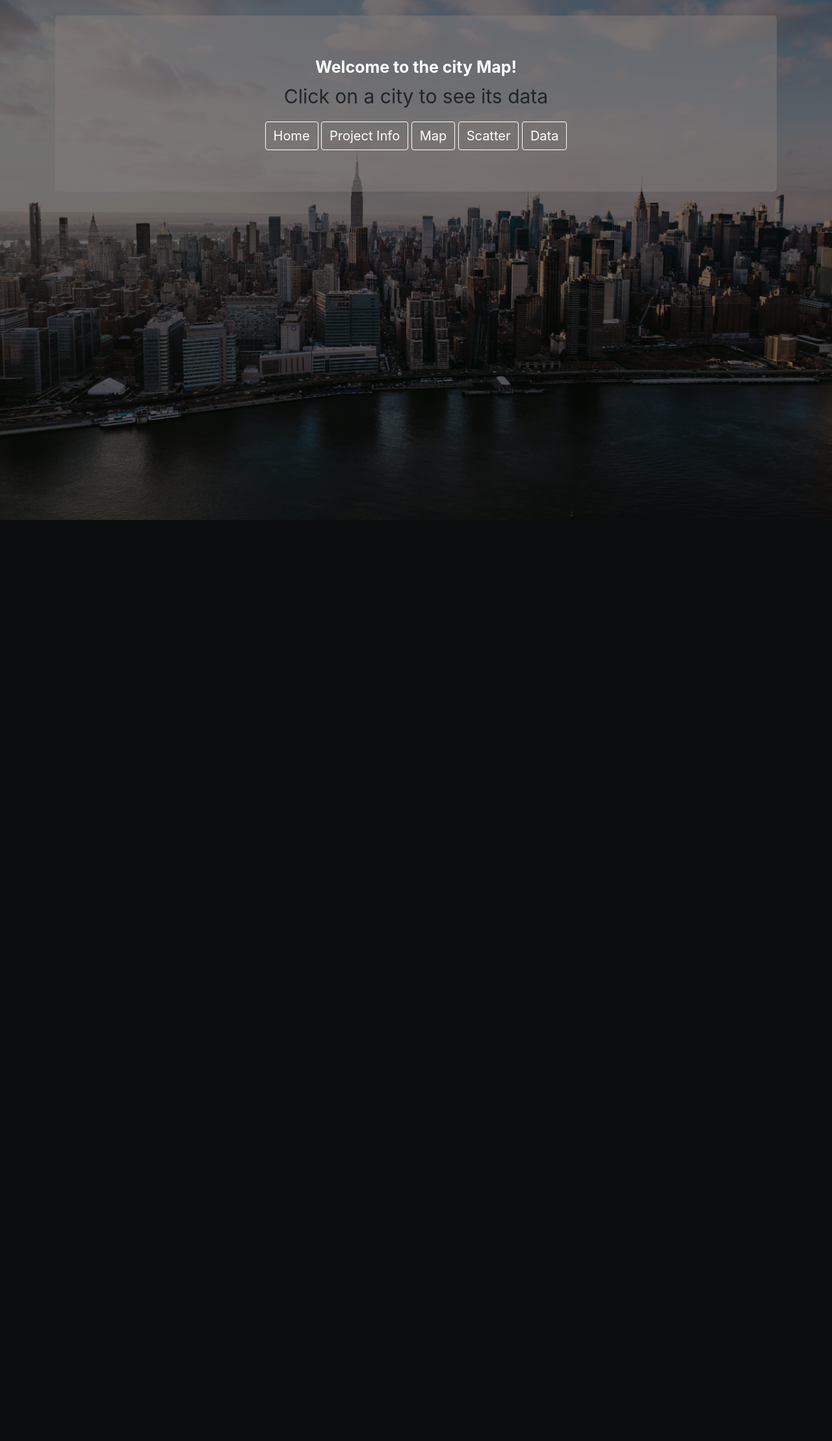
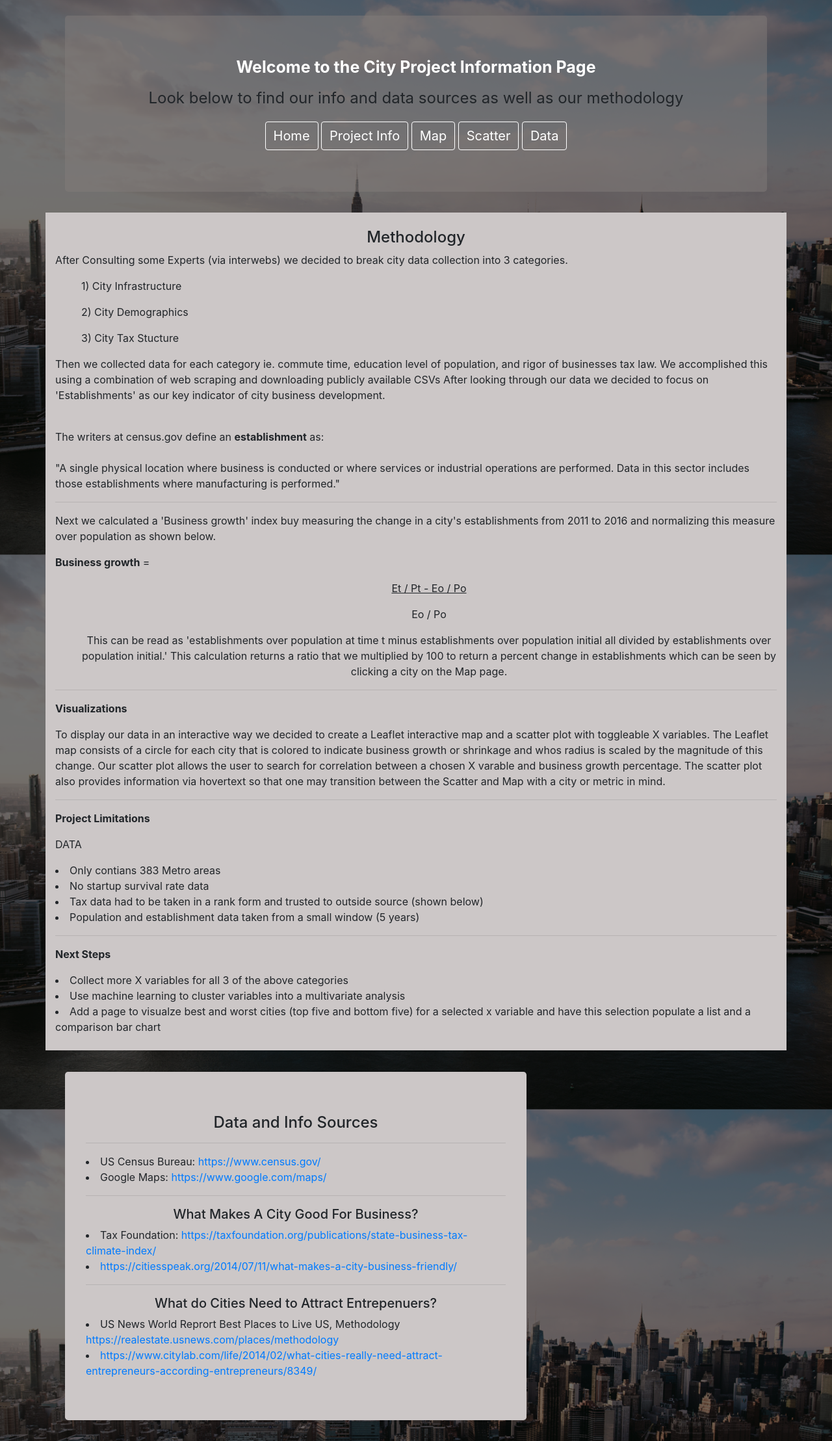
Before and after one commit to DougAF/Project2_US_Cities, a Flask app: page /info in a window 1280 px wide. Shown: the whole page at 65% size. Before the commit the page ends 800 px from the top, so only its background shows below. Run offline with Flask 2, Linux system fonts and the light colour scheme; data comes from the database, SQL or seed files in the repository; some libraries are stand-ins or nearby versions.

Commit message:
Project info html finished, scatter title added, and leaflet popups and circles improved

```diff
--- a/static/app.js
+++ b/static/app.js
@@ -41,10 +41,10 @@ function init(){
     var layout = {
        height: 600,
        width: 800,
-       title: 'Plot Title',
+       title: 'X vs Business Growth',
        xaxis: {
            title: {
-               text:'X Variable'
+               text:'Selected X Variable'
            }
        },
        yaxis: {
--- a/static/logic.js
+++ b/static/logic.js
@@ -33,7 +33,7 @@ function createMap(citiesPlot) {
 
     // Create an overlayMaps object to hold the quakePlot layer
     let overlayMaps = {
-        "<b>US Cities</b><hr>Click a Circle for more info!<br>": citiesPlot
+        "<b>US Cities</b><hr>Click a Circle for more info! <br> Note all data shown is from 2016<br>": citiesPlot
     };
 
     // Create the map object with options
@@ -67,14 +67,14 @@ function createCircleMarkers(response) {
         let options = {
             radius: Math.abs(city.biz_growth_Y)*3000,
             fillColor: colorCity(city.biz_growth_Y),
-            color: "lightgreen",
+            color: colorCityRim(city.biz_growth_Y),
             weight: 1,
             opacity: 1,
             fillOpacity: 0.5
           }
 
         // new Date parses Epoch time from JSON into human readable date&time
-        const popupMsg = "<h4>" + city.city + ", " + city.state + " Business Growth: " + (city.biz_growth_Y).toFixed(2)+ "%" + "<h4><hr><h5>Population: "+ numberWithCommas(city.population_2016) + " " + "Establishments: " + numberWithCommas(city.estab_2016) + "<h5>";
+        const popupMsg = "<h4>" + city.city + ", " + city.state + "<hr></h4>" +"<h5><b> Business Growth: " + (city.biz_growth_Y).toFixed(2)+ "%</b>" + "<hr><li>Population: "+ numberWithCommas(city.population_2016) + "</li> " + "<li>Establishments: " + numberWithCommas(city.estab_2016) + "</li> " + "<li>Tax Law Rank: " + city.tax_rank + "</li> " +  "<li>Education: " + (city.bach_or_higher_percent).toFixed(2) + "%     completed undergrad" + "</li> </h5> ";
         const citiesMarkers = L.circle(coords, options).bindPopup(popupMsg);
 
         // Add the marker to the quakeMarkers array
@@ -107,3 +107,12 @@ function numberWithCommas(x) {
      }
      return color
 };
+
+function colorCityRim(y) {
+    if (y<= 0) {
+        color = "darkorange"
+    } else {
+        color = "lightgreen"
+     }
+     return color
+};
--- a/templates/home.html
+++ b/templates/home.html
@@ -17,10 +17,10 @@
 <body>
     <!--========== PARALLAX ==========-->
   <div class="parallax-window" data-parallax="scroll" data-image-src="img/1920x1080/01.jpg">
-    <div class="parallax-content container">
+    <div class="parallax-content container"><br><br>
       <h2 class="carousel-title">City Analysis: Business Climate</h2>
       <br>
-      <h3>What makes a city business Friendly?<br/>Where should we start our next business venture?</h3>
+      <h3>What makes a city business Friendly?<br><hr>Where should we start our next business venture?</h3>
       </div>
   </div>
     <!--========== PARALLAX ==========-->
@@ -31,7 +31,7 @@
       <div class="row">
           <div class="col-md-12">
             <div class="text-center">
-                <h2> Team Yellow 2.0 </h2>
+                <h2><font color = "yellow">Team Yellow 2.0</font></h2>
                 <p style="font-size: 30px;"> A Simple Web Application </p>
                 <a class="btn btn-default btn-train" href="#top" role="button"> Home</a>
                 <a class="btn btn-default btn-train" href="/info" role="button"> Project Info</a>
--- a/templates/info.html
+++ b/templates/info.html
@@ -2,22 +2,17 @@
 <html lang="en">
 <head>
     <meta charset="UTF-8">
+    <Title>Information Sources</Title>
 
-  <title>Cities Database Dashboard</title>
-
-  <!-- Leaflet CSS -->
-  <link rel="stylesheet" href="https://unpkg.com/leaflet@1.0.0-rc.3/dist/leaflet.css">
     <!-- bootstrap CSS -->
     <link rel="stylesheet" href="https://stackpath.bootstrapcdn.com/bootstrap/4.3.1/css/bootstrap.min.css">
 
-  <!-- Our CSS -->
-  <link rel="stylesheet" type="text/css" href="../static/css/style.css">
+    <!-- CSS -->
     <link rel="stylesheet" type="text/css" href="../static/css/home.css">
     <link rel="stylesheet" type="text/css" href="../static/css/layout.css">
 
 </head>
 <body>
-
     <!--========== PARALLAX ==========-->
     <div class="parallax-window" data-parallax="scroll" data-image-src="img/1920x1080/01.jpg">
         <div class="parallax-content container">
@@ -28,11 +23,10 @@
 
     <!-- jumbotron Welcome -->
   <div class="container">
-    <div class="row">
       <div class="col-md-12">
         <div class="jumbotron" style = "background-color: rgba(129, 125, 123, 0.5)">
-          <h3><b> Welcome to the city Map!</b></h3>
-          <p style="font-size: 30px;"> Click on a city to see its data</p>
+          <h3><b> Welcome to the City Project Information Page</b></h3>
+          <p style="font-size: 30px;"><small> Look below to find our info and data sources as well as our methodology</small></p>
           <a class="btn btn-default btn-train" href="/" role="button"> Home </a>
           <a class="btn btn-default btn-train" href="/info" role="button"> Project Info</a>
           <a class="btn btn-default btn-train" href="/map" role="button"> Map</a>
@@ -41,18 +35,74 @@
         </div>
       </div>
   </div>
+
+  <!-- STORY -->
+<div class="container">
+  <div class="row" style = "background-color: rgb(204, 199, 199)">
+    <div class="col-md-12">
+      <br>
+        <h4>Methodology</h4>
+        <p class="text-left">After Consulting some Experts (via interwebs) we decided to break city data collection into 3 categories.</p>
+          <ul class="text-left">1) City Infrastructure</ul>
+          <ul class="text-left">2) City Demographics</ul>
+          <ul class="text-left">3) City Tax Stucture</ul>
+        <p class="text-left">Then we collected data for each category ie. commute time, education level of population, and rigor of businesses tax law. We accomplished this using a combination of web scraping and downloading publicly available CSVs After looking through our data we decided to focus on 'Establishments' as our key indicator of city business development.</p>
+        <br>
+        <p class="text-left">The writers at census.gov define an <b>establishment</b> as: <br><br>"A single physical location where business is conducted or where services or industrial operations are performed. Data in this sector includes those establishments where manufacturing is performed."</p>
+        <hr>
+        <p class="text-left">Next we calculated a 'Business growth' index buy measuring the change in a city's establishments from 2011 to 2016 and normalizing this measure over population as shown below.</p>
+        <p class="text-left"><b>Business growth</b> = </p>
+          <ul ><u>Et / Pt   -   Eo / Po</u></ul>
+          <ul >Eo / Po</ul>
+          <ul>This can be read as 'establishments over population at time t minus establishments over population initial all divided by establishments over population initial.' This calculation returns a ratio that we multiplied by 100 to return a percent change in establishments which can be seen by clicking a city on the Map page.</ul>
+          <hr>
+          <p class="text-left"><b>Visualizations</b></p>
+          <p class="text-left">To display our data in an interactive way we decided to create a Leaflet interactive map and a scatter plot with toggleable X variables. The Leaflet map consists of a circle for each city that is colored to indicate business growth or shrinkage and whos radius is scaled by the magnitude of this change. Our scatter plot allows the user to search for correlation between a chosen X varable and business growth percentage. The scatter plot also provides information via hovertext so that one may transition between the Scatter and Map with a city or metric in mind.</p>
+          <hr>
+          <p class="text-left"><b>Project Limitations</b></p>
+          <p class="text-left">DATA</p>
+          <li class="text-left">Only contians 383 Metro areas</li>
+          <li class="text-left">No startup survival rate data</li>
+          <li class="text-left">Tax data had to be taken in a rank form and trusted to outside source (shown below)</li>
+          <li class="text-left">Population and establishment data taken from a small window (5 years)</li>
+          <hr>
+          <p class="text-left"><b>Next Steps</b></p>
+          <li class="text-left">Collect more X variables for all 3 of the above categories</li>
+          <li class="text-left">Use machine learning to cluster variables into a multivariate analysis</li>
+          <li class="text-left">Add a page to visualze best and worst cities (top five and bottom five) for a selected x variable and have this selection populate a list and a comparison bar chart</li>
+
+
+          <br>
+
+    </div>
+  </div>
+<hr>
+</div>
+<!-- END STORY -->
+
+<!-- Sources -->
+
+  <div class="container">
+  <div class="col-md-8">
+        <div class="jumbotron" style = "background-color: rgb(204, 199, 199)">
+          <h4>Data and Info Sources</h4><hr>
+                <li class="text-left">US Census Bureau: <a href="https://www.census.gov/">https://www.census.gov/</a> </li>
+                <li class="text-left">Google Maps: <a href="https://www.google.com/maps/">https://www.google.com/maps/</a> </li><hr>
+                    <h5>What Makes A City Good For Business? </h5>
+                    <li class="text-left">Tax Foundation: <a href="https://taxfoundation.org/publications/state-business-tax-climate-index/">https://taxfoundation.org/publications/state-business-tax-climate-index/</a> </li>
+                        <li class="text-left"><a href="https://citiesspeak.org/2014/07/11/what-makes-a-city-business-friendly/">https://citiesspeak.org/2014/07/11/what-makes-a-city-business-friendly/</a></li><hr>
+                        <h5>What do Cities Need to Attract Entrepenuers?</h5>
+                        <li class="text-left">US News World Reprort Best Places to Live US, Methodology
+                            <a href="https://realestate.usnews.com/places/methodology">https://realestate.usnews.com/places/methodology</a>
+                          </li>
+                        <li class="text-left"><a href="https://www.citylab.com/life/2014/02/what-cities-really-need-attract-entrepreneurs-according-entrepreneurs/8349/">
+                            https://www.citylab.com/life/2014/02/what-cities-really-need-attract-entrepreneurs-according-entrepreneurs/8349/
+                        </a></li>
+                </li>
+            </ul>
+        </div>
       </div>
 
-<!-- D3 -->
-<script src="https://cdnjs.cloudflare.com/ajax/libs/d3/5.9.2/d3.js"></script>
-
-<!-- Leaflet JavaScript -->
-<script src="https://unpkg.com/leaflet@1.0.0-rc.3/dist/leaflet.js"></script>
-
-<!-- API Key -->
-<script type="text/javascript" src="../static/config.js"></script>
-<!-- Our JavaScript -->
-<script type="text/javascript" src="../static/logic.js"></script>
+    </div>
 </body>
-
 </html>
```
Also changed, not shown: info.html (+16 -6 lines), templates/scatter.html (+15 -5 lines). Lines whose indentation alone changed are shown as unchanged.
